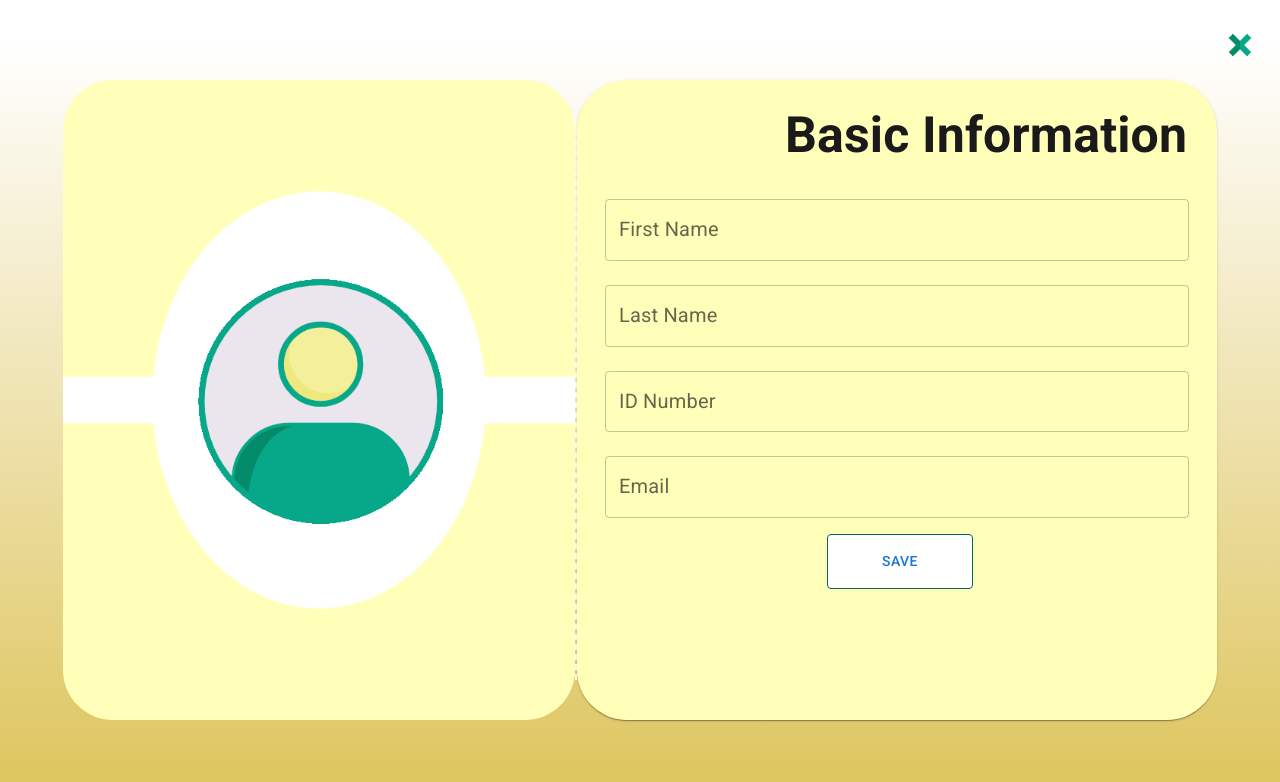
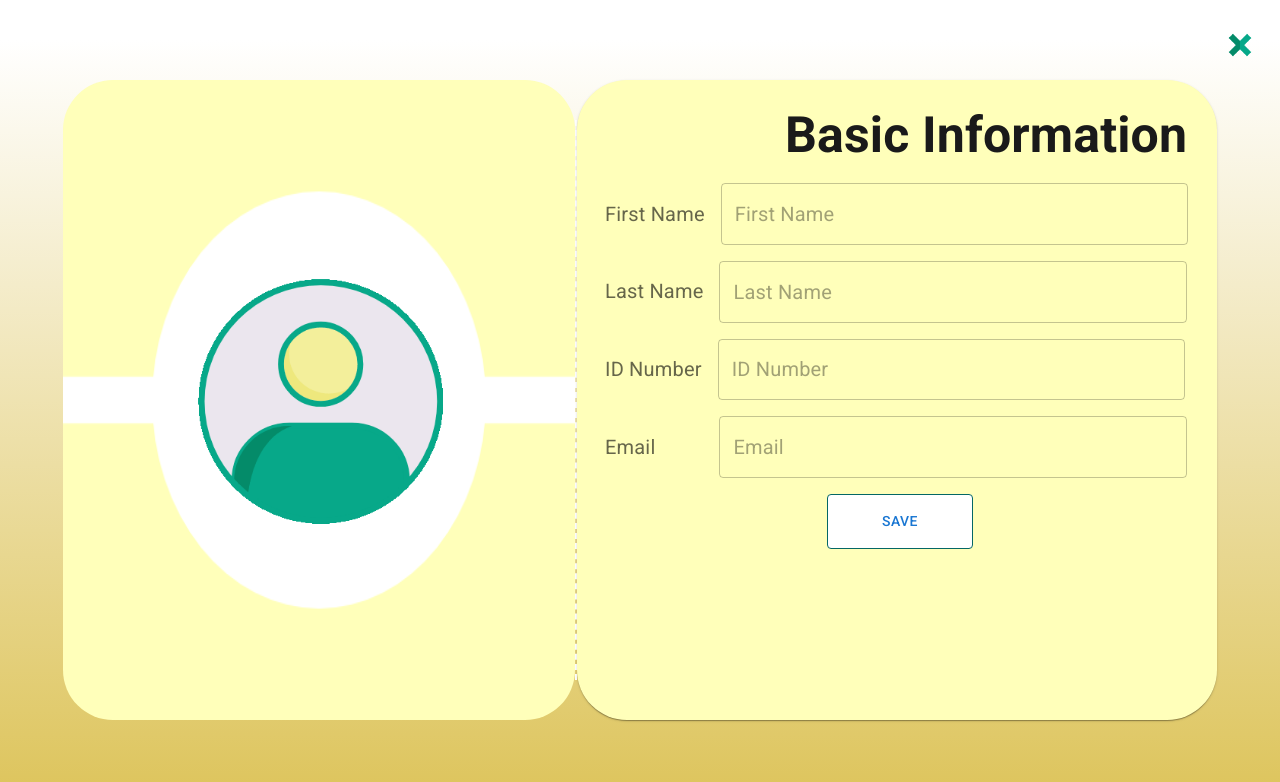
Before and after one commit to MarkJanzenB/cit-lems-frontend, a React (Vite) app: page /updateuser in a window 1280 px wide. Shown: the top 782 px of the page. Built offline with nearby package versions, Linux system fonts and the light colour scheme; no server answers; sample sign-in values are in the browser's storage; a web font is replaced by a local one.

Commit message:
Commited by: TOPACIO, DONNALYN T. - rearranged labels and textfields

```diff
--- a/src/components/Settings/EditProfile.jsx
+++ b/src/components/Settings/EditProfile.jsx
@@ -3,7 +3,7 @@ import MyPaper from "../MyPaper.jsx";
 import profile from '/src/assets/static/img/profile2.gif';
 import TextField from "@mui/material/TextField";
 import Button from "@mui/material/Button";
-import { Box } from "@mui/material";
+import {Box, InputLabel} from "@mui/material";
 import { useNavigate } from "react-router-dom";
 import axios from "axios";
 import { getJWTUid } from "../Authentication/jwt.jsx";
@@ -68,42 +68,46 @@ export default function EditProfile() {
                         </div>
                     </div>
                     <br />
+                    <Box display="flex" alignItems="center" marginBottom="16px">
+                        <InputLabel style={{ fontSize: '20px', marginRight: '16px' }}>First Name</InputLabel>
+                        <TextField
+                            placeholder="First Name"
+                            variant="outlined"
+                            sx={{ width: '80%' }} // Adjust the width as needed
+                            InputProps={{ style: { fontSize: '20px' } }}
+                            value={fetchedData ? fetchedData.first_name : ''}
+                        />
+                    </Box>
+                    <Box display="flex" alignItems="center" marginBottom="16px">
+                    <InputLabel style={{ fontSize: '20px', marginRight: '16px' }}>Last Name</InputLabel>
                     <TextField
-                        label="First Name"
+                        placeholder="Last Name"
                         variant="outlined"
-                        fullWidth
-                        margin="normal"
+                        sx={{ width: '80%' }}
                         InputProps={{ style: { fontSize: '20px' } }}
-                        InputLabelProps={{ style: { fontSize: '20px' } }}
-                        value={fetchedData ? fetchedData.first_name : ''}
-                    />
-                    <TextField
-                        label="Last Name"
-                        variant="outlined"
-                        fullWidth
-                        margin="normal"
-                        InputProps={{ style: { fontSize: '20px' } }}
-                        InputLabelProps={{ style: { fontSize: '20px' } }}
                         value={fetchedData ? fetchedData.last_name : ''}
                     />
+                    </Box>
+                    <Box display="flex" alignItems="center" marginBottom="16px">
+                    <InputLabel style={{  fontSize: '20px', marginRight: '16px' }}>ID Number</InputLabel>
                     <TextField
-                        label="ID Number"
+                        placeholder="ID Number"
                         variant="outlined"
-                        fullWidth
-                        margin="normal"
+                        sx={{ width: '80%' }}
                         InputProps={{ style: { fontSize: '20px' } }}
-                        InputLabelProps={{ style: { fontSize: '20px' } }}
                         value={fetchedData ? fetchedData.insti_id : ''}
                     />
+                    </Box>
+                    <Box display="flex" alignItems="center" marginBottom="16px">
+                    <InputLabel style={{  fontSize: '20px', marginRight: '64px' }}>Email</InputLabel>
                     <TextField
-                        label="Email"
+                        placeholder="Email"
                         variant="outlined"
-                        fullWidth
-                        margin="normal"
+                        sx={{ width: '80%' }}
                         InputProps={{ style: { fontSize: '20px' } }}
-                        InputLabelProps={{ style: { fontSize: '20px' } }}
                         value={fetchedData ? fetchedData.email : ''}
                     />
+                    </Box>
                     <Box sx={buttonStyle}>
                         <Button>Save</Button>
                     </Box>
```
